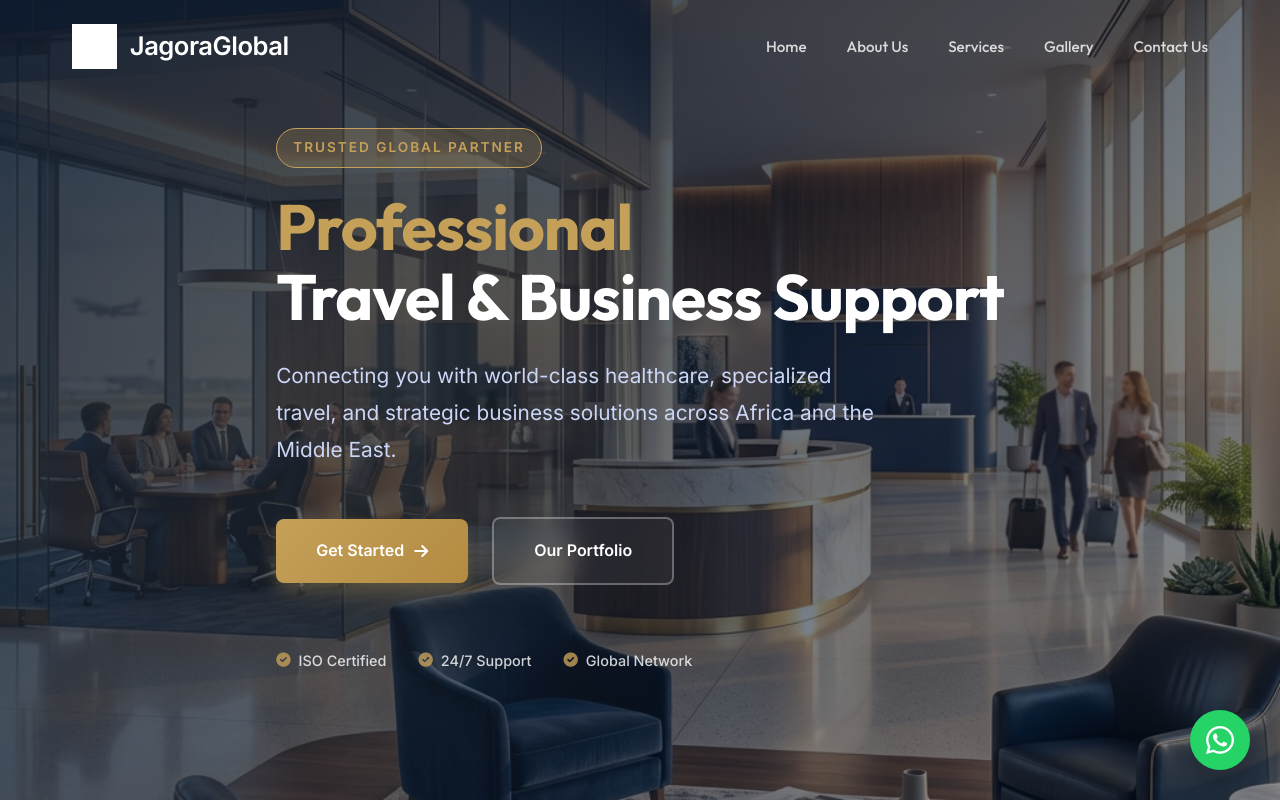
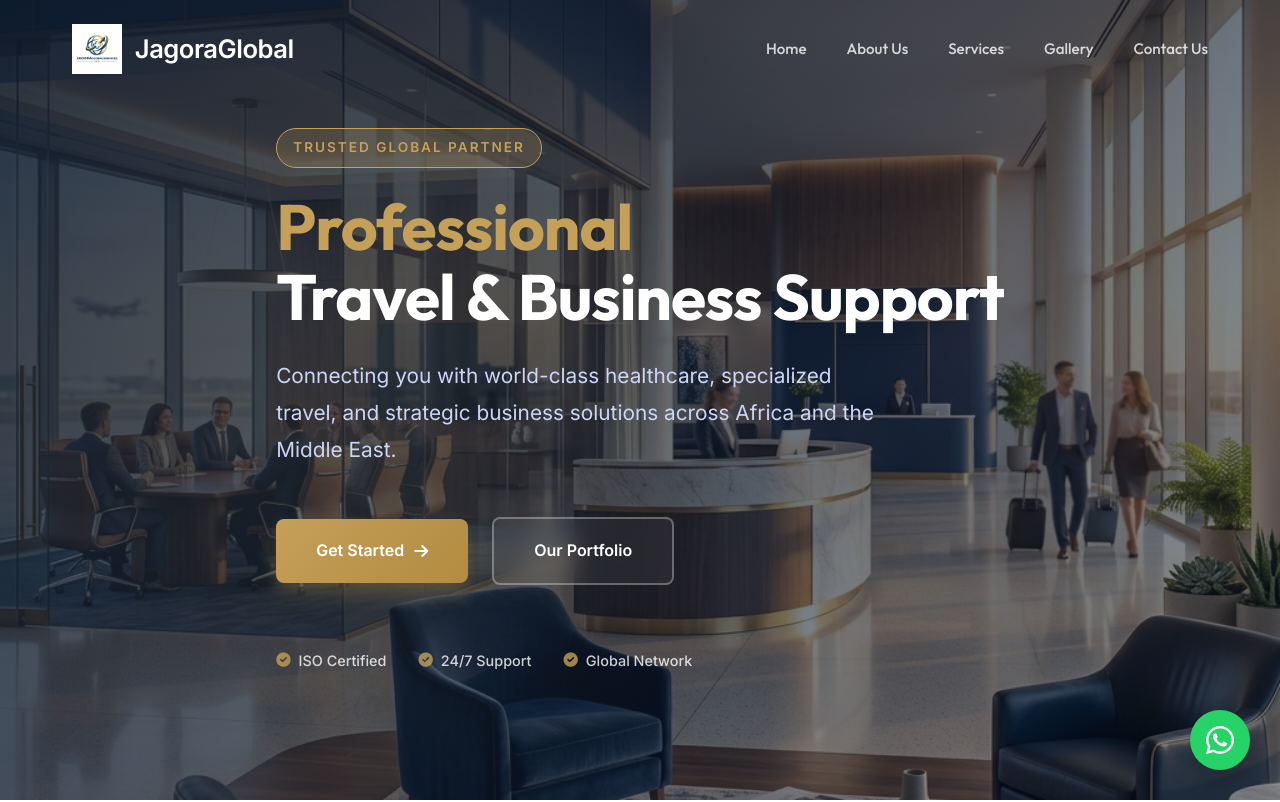
Before and after one commit to jagoraltd/JagoraGlobalServices, a website built with Vite: page index.html in a window 1280 px wide. Shown: the top 802 px of the page. Built offline with nearby package versions, Linux system fonts and the light colour scheme.

Commit message:
Fix logo paths and visibility across all pages

```diff
--- a/index.html
+++ b/index.html
@@ -16,7 +16,7 @@
     <div class="container">
       <nav>
         <a href="index.html" class="logo">
-          <img src="assets/logo.png" alt="Jagora Logo">
+          <img src="/assets/logo.png" alt="Jagora Logo">
           <span class="logo-text">JagoraGlobal</span>
         </a>
         <ul class="nav-links" id="nav-links">
@@ -192,7 +192,7 @@
       <div class="footer-grid">
         <div class="footer-col">
           <div class="logo" style="margin-bottom: 1.5rem;">
-            <img src="assets/logo.png" alt="Jagora Logo" style="filter: brightness(0) invert(1);">
+            <img src="/assets/logo.png" alt="Jagora Logo">
             <span class="logo-text" style="color: var(--white);">JagoraGlobal</span>
           </div>
           <p style="color: var(--gray);">Your Trusted Partner for Travel, Healthcare & Global Opportunities.</p>
--- a/style.css
+++ b/style.css
@@ -159,8 +159,8 @@ nav {
 }
 
 .logo img {
-  height: 45px;
-  filter: brightness(0) invert(1);
+  height: 50px;
+  object-fit: contain;
 }
 
 .logo-text {
@@ -205,7 +205,7 @@ nav {
 .hero {
   height: 100vh;
   min-height: 700px;
-  background: linear-gradient(135deg, rgba(10, 25, 47, 0.9) 0%, rgba(10, 25, 47, 0.4) 100%), url('assets/hero-bg.png') center/cover no-repeat;
+  background: linear-gradient(135deg, rgba(10, 25, 47, 0.9) 0%, rgba(10, 25, 47, 0.4) 100%), url('/assets/hero-bg.png') center/cover no-repeat;
   display: flex;
   align-items: center;
   color: var(--white);
```
Also changed, not shown: about.html (+2 -2 lines), contact.html (+2 -2 lines), gallery.html (+2 -2 lines), services.html (+2 -2 lines), public/assets/hero-bg.png (renamed from assets/hero-bg.png), public/assets/logo 12.png (renamed from assets/logo.png.png), public/assets/logo.png (renamed from assets/logo.png).
